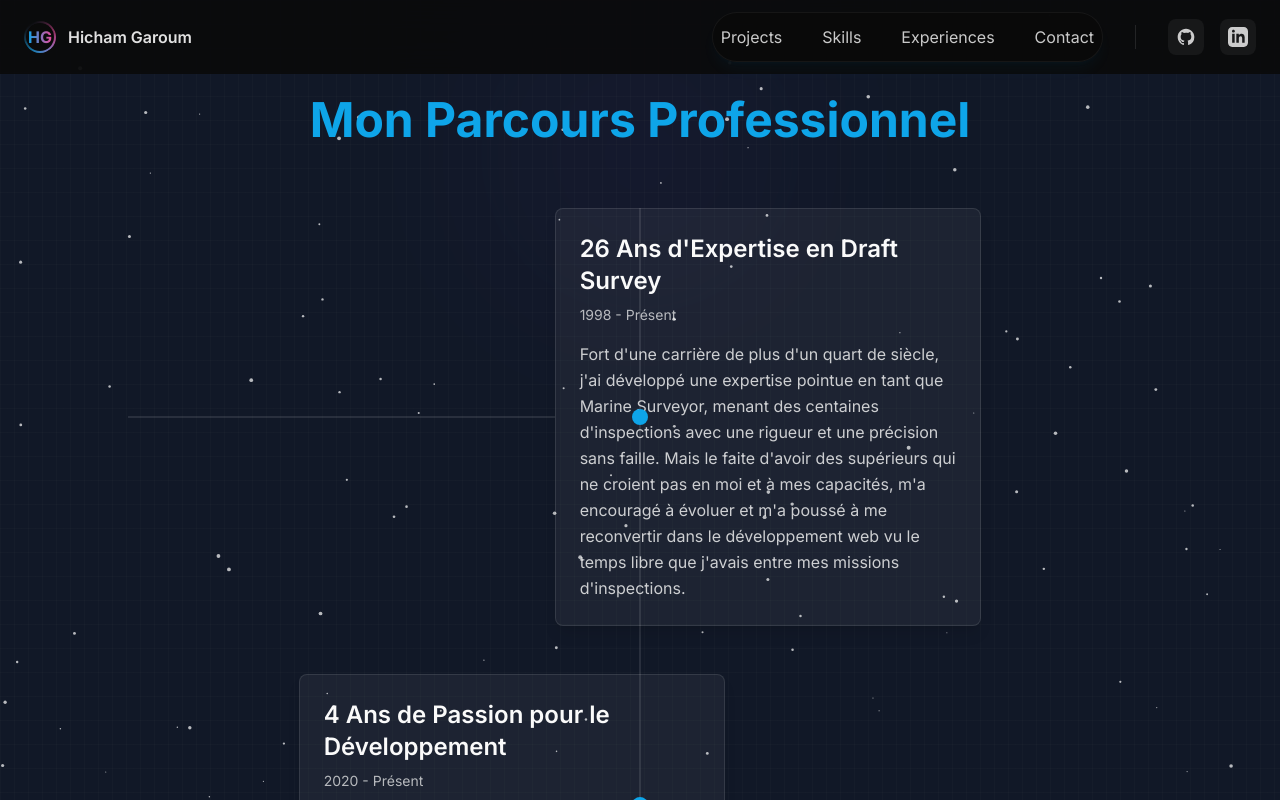
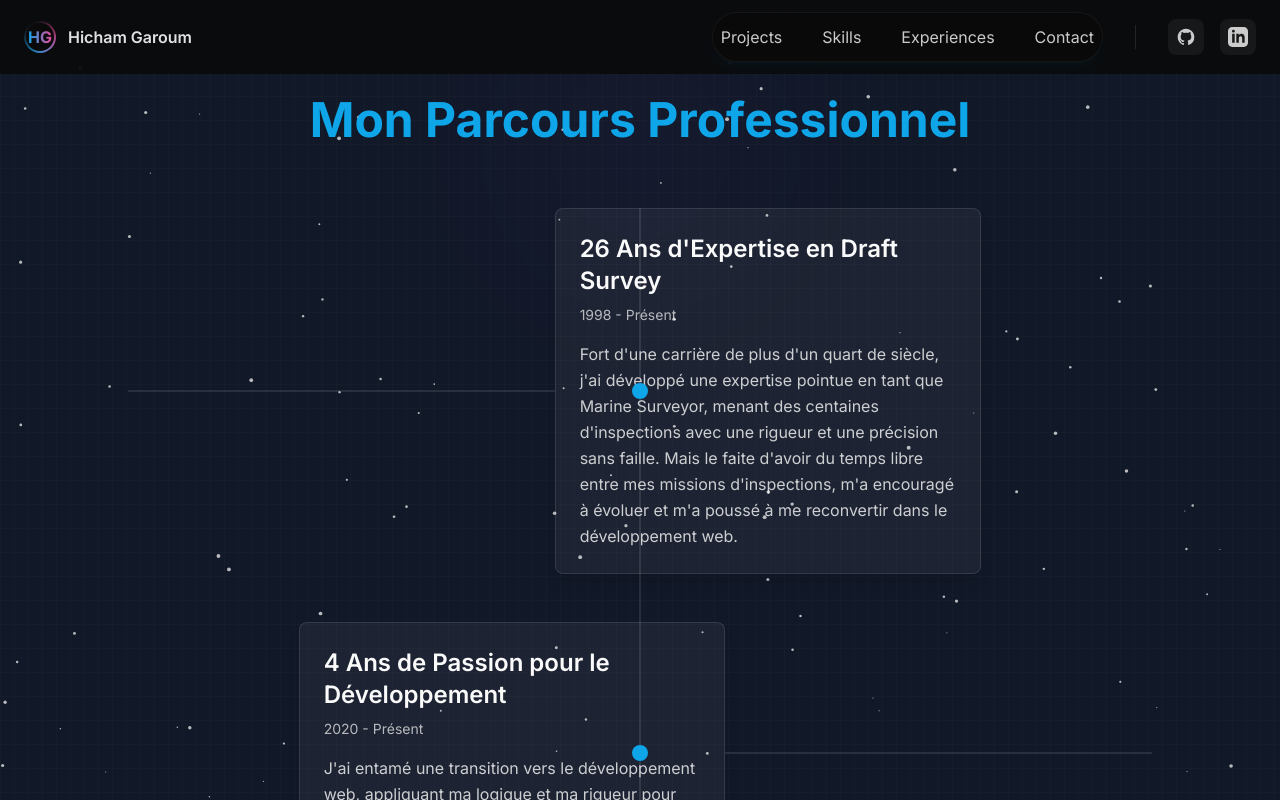
Before and after one commit to Hicham1970/portify, a Next.js app: page /experiences in a window 1280 px wide. Shown: the top 800 px of the page. Built offline with nearby package versions, Linux system fonts and the light colour scheme.

Commit message:
changements dans la page experiences

```diff
--- a/app/experiences/page.tsx
+++ b/app/experiences/page.tsx
@@ -49,7 +49,7 @@ export default function ExperiencesPage() {
               <h2 className="mb-2 text-2xl font-semibold text-content">26 Ans d&apos;Expertise en Draft Survey</h2>
               <p className="text-sm text-content/70">1998 - Présent</p>
               <p className="mt-4 text-content/80 leading-relaxed">
-                Fort d&apos;une carrière de plus d&apos;un quart de siècle, j&apos;ai développé une expertise pointue en tant que Marine Surveyor, menant des centaines d&apos;inspections avec une rigueur et une précision sans faille. Mais le faite d&apos;avoir des supérieurs qui ne croient pas en moi et à mes capacités, m&apos;a encouragé  à évoluer et m&apos;a poussé à me reconvertir dans le développement web vu le temps libre que j&apos;avais entre mes missions d&apos;inspections.
+                Fort d&apos;une carrière de plus d&apos;un quart de siècle, j&apos;ai développé une expertise pointue en tant que Marine Surveyor, menant des centaines d&apos;inspections avec une rigueur et une précision sans faille. Mais le faite d&apos;avoir du temps libre entre mes missions d&apos;inspections, m&apos;a encouragé  à évoluer et m&apos;a poussé à me reconvertir dans le développement web.
               </p>
             </motion.div>
           </div>
```
